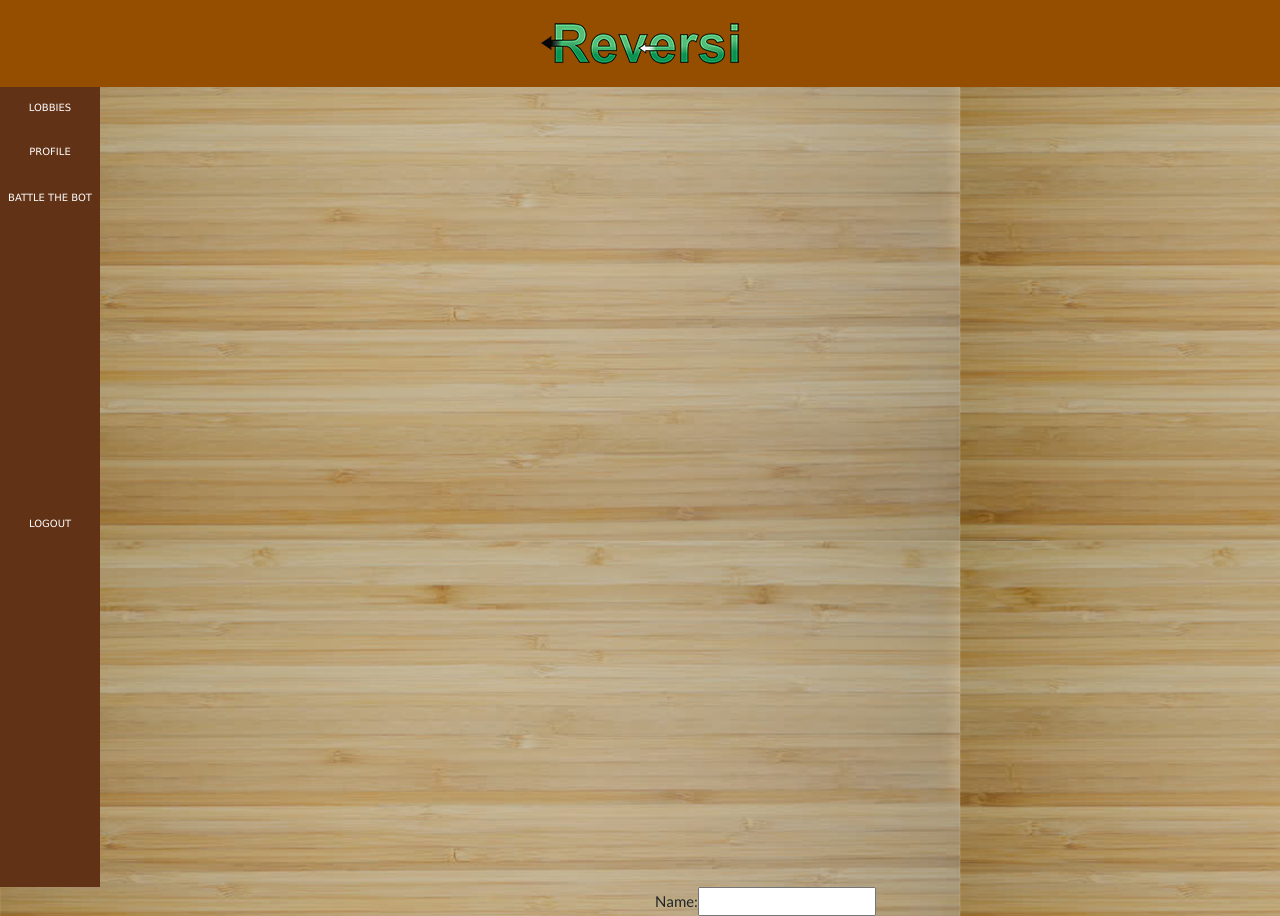
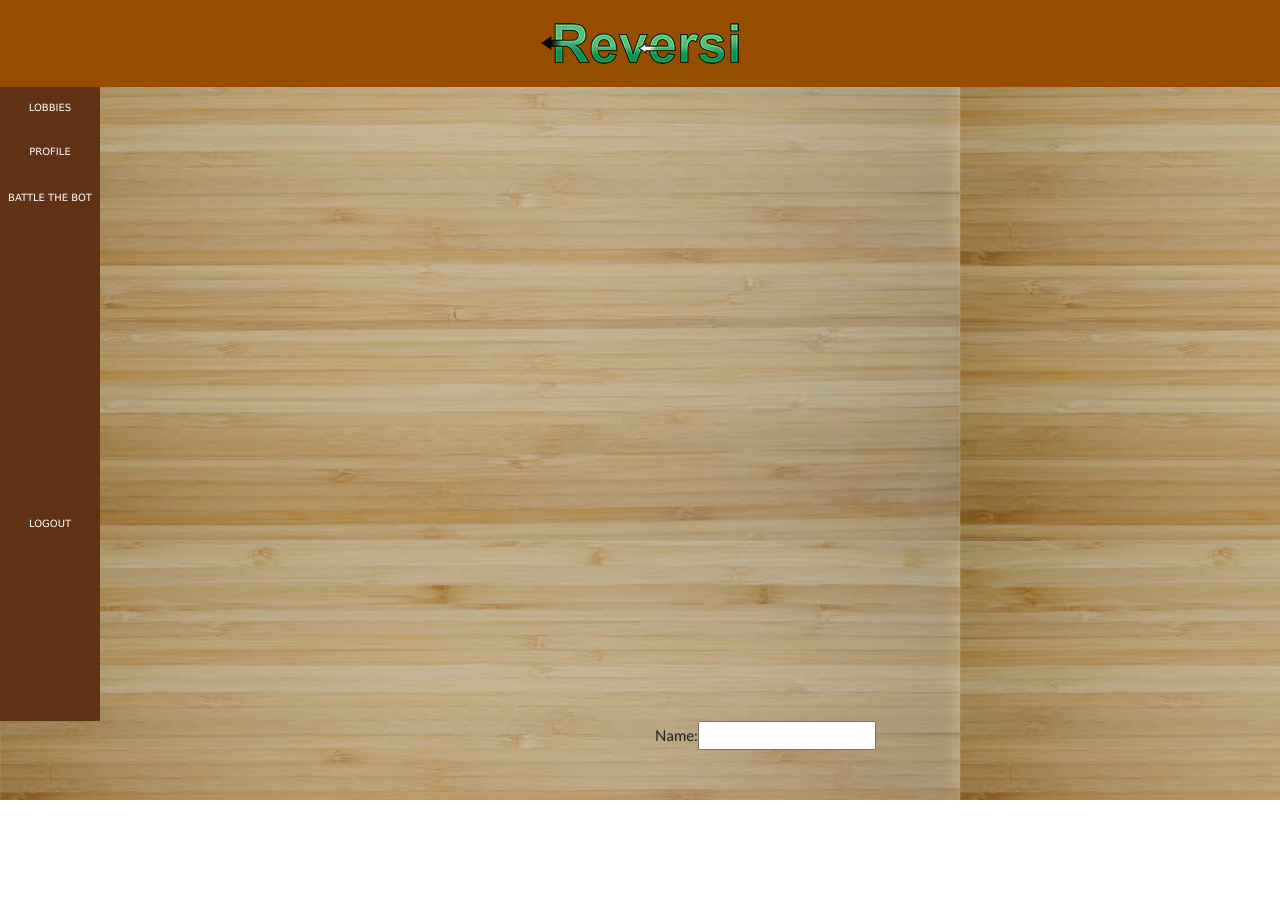
Before and after one commit to ChrisFlick/React-Reversi, a React (Create React App) app in the folder client/: page /create in a window 1280 px wide. After the commit the page ends 800 px from the top, so only its background shows below. Built offline with nearby package versions, Linux system fonts and the light colour scheme; no server answers; what peerjs would draw is missing.

Commit message:
Adjusted Nav height to fixed pixel dimension

```diff
--- a/client/src/components/Nav/Nav.css
+++ b/client/src/components/Nav/Nav.css
@@ -1,5 +1,5 @@
 nav {
-  height: 100vh;
+  height: 634px;
   width: 100px;
   background-color: #613216;
   font-family: Verdana, Geneva, Tahoma, sans-serif;
```
